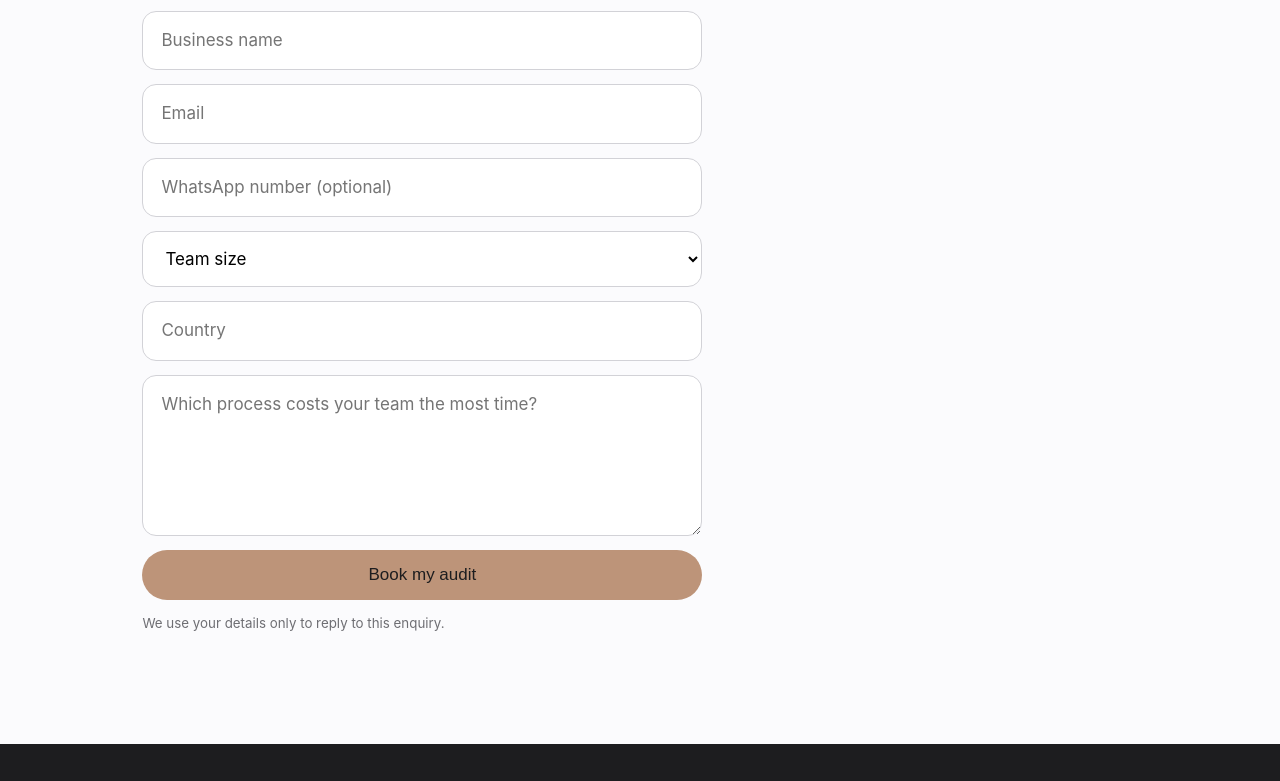
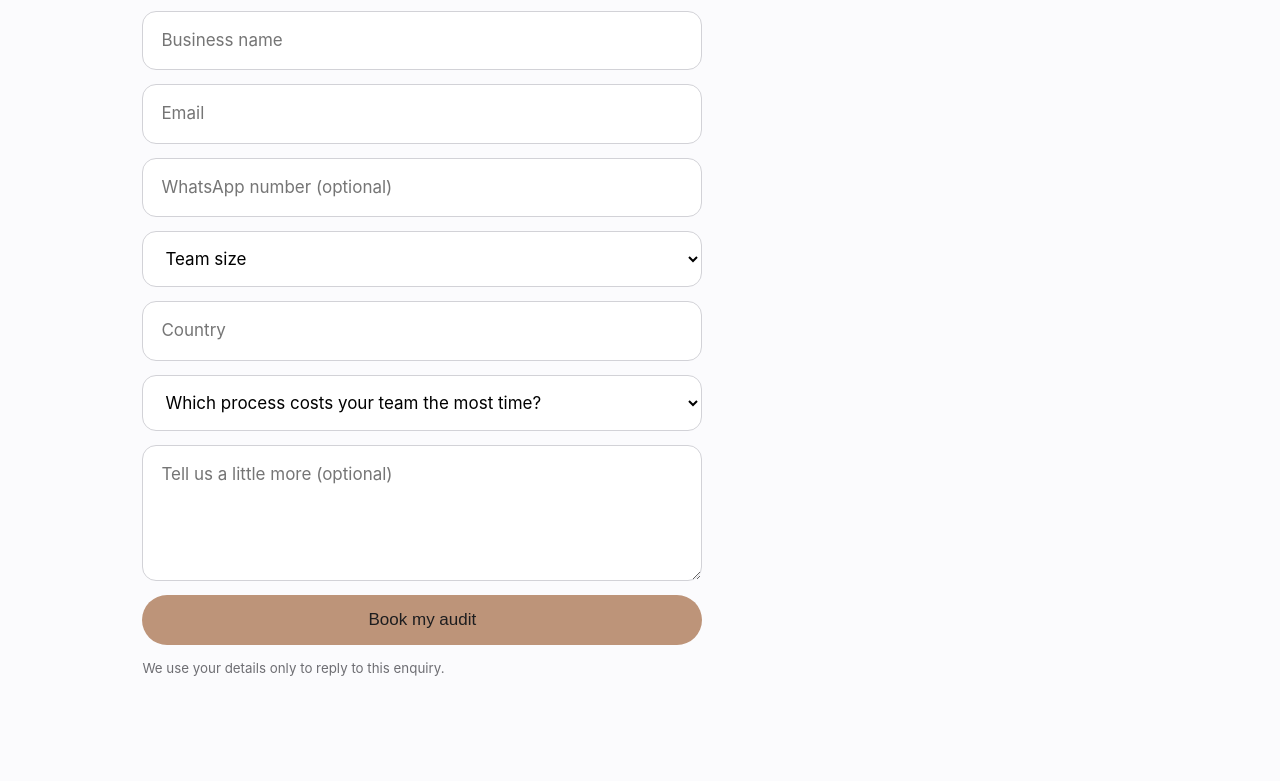
Before and after one commit to RonnieLihanda/Mic3-solution-group, a plain HTML site: page book-an-audit.html in a window 1280 px wide. Shown: the part 457-1238 px from the top of the page. Drawn offline with Linux system fonts and the light colour scheme.

Commit message:
Audit form: pain point dropdown

```diff
--- a/book-an-audit.html
+++ b/book-an-audit.html
@@ -7,10 +7,11 @@
 <input name="entry.870682862" placeholder="WhatsApp number (optional)">
 <select name="entry.2019257684" required><option value="" disabled selected>Team size</option><option>1 to 4</option><option>5 to 20</option><option>21 to 50</option><option>50+</option></select>
 <input name="entry.1490357343" placeholder="Country" required>
-<textarea name="entry.534473773" rows="5" placeholder="Which process costs your team the most time?" required></textarea>
+<select name="entry.534473773" id="pain" required><option value="" disabled selected>Which process costs your team the most time?</option><option>Client enquiries and follow-up</option><option>Onboarding new clients or projects</option><option>Proposals and quotes</option><option>Invoicing and payment reminders</option><option>Reporting and spreadsheets</option><option>Team tasks and project tracking</option><option>Something else?</option></select>
+<textarea name="entry.1069339304" id="more" rows="4" placeholder="Tell us a little more (optional)"></textarea>
 <button class="btn copper" style="cursor:pointer">Book my audit</button>
 <small>We use your details only to reply to this enquiry.</small></form>
 <div id="thanks" style="display:none;max-width:560px;padding:36px;border-radius:28px;background:#fff;box-shadow:0 2px 14px rgba(0,0,0,.05)"><h3>Thank you.</h3><p>We'll reply within one working day to book your 20-minute discovery call.</p></div>
 <iframe name="hidden_iframe" id="hidden_iframe" style="display:none"></iframe>
-<script>var sent=false;document.getElementById("audit").addEventListener("submit",function(){sent=true});document.getElementById("hidden_iframe").addEventListener("load",function(){if(sent){document.getElementById("audit").style.display="none";document.getElementById("thanks").style.display="block"}});</script></section>
+<script>var sent=false;document.getElementById("audit").addEventListener("submit",function(){sent=true;var m=document.getElementById("more");if(!m.value.trim())m.value="n/a"});document.getElementById("hidden_iframe").addEventListener("load",function(){if(sent){document.getElementById("audit").style.display="none";document.getElementById("thanks").style.display="block"}});</script></section>
 <footer>&copy; 2026 Mic3 Solution Group. Registered in Kenya.</footer><script src="script.js"></script></body></html>
```
